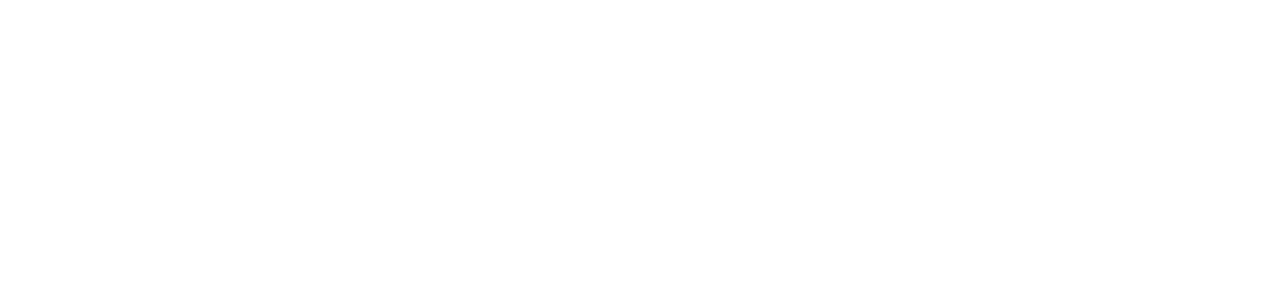
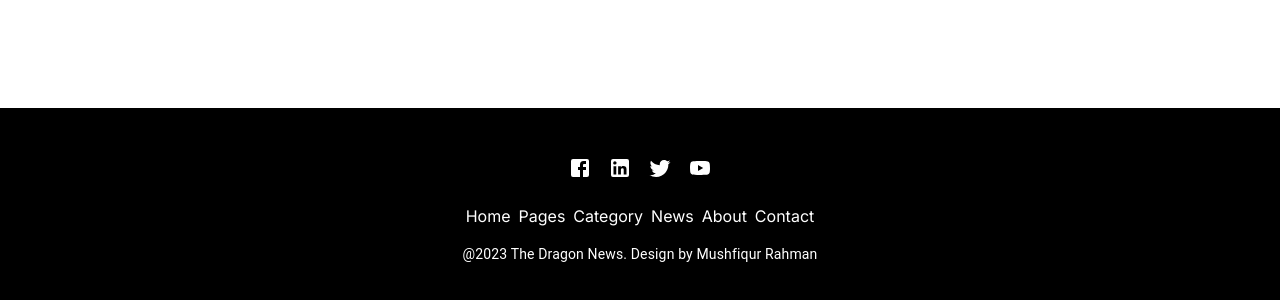
Before and after one commit to rafimd422/dragon-news, a Next.js app: page / in a window 1280 px wide. Shown: the part 756-1056 px from the top of the page. Before the commit the page ends 800 px from the top, so only its background shows below. Built offline with nearby package versions, Linux system fonts and the light colour scheme.

Commit message:
created footer component and added the footer with our layout

```diff
--- a/src/app/layout.js
+++ b/src/app/layout.js
@@ -1,6 +1,8 @@
 import { Inter } from 'next/font/google'
 import './globals.css'
 import NavBar from '@/components/shared/NavBar'
+import Footer from '@/components/shared/Footer'
+import { Container } from '@mui/material'
 
 const inter = Inter({ subsets: ['latin'] })
 
@@ -14,7 +16,11 @@
     <html lang="en">
       <body className={inter.className}>
         <NavBar />
-        {children}</body>
+        <Container maxWidth='lg' className='min-h-screen'>
+        {children}
+        </Container>
+        <Footer />
+        </body>
     </html>
   )
 }
--- /dev/null
+++ b/src/components/shared/Footer.js
@@ -0,0 +1,74 @@
+"use client"
+import { Box, Container, IconButton, Typography } from "@mui/material";
+import FacebookIcon from '@mui/icons-material/Facebook';
+import LinkedInIcon from '@mui/icons-material/LinkedIn';
+import TwitterIcon from '@mui/icons-material/Twitter';
+import YouTubeIcon from '@mui/icons-material/YouTube';
+import Link from "next/link";
+
+const Footer = () => {
+
+    const navItems = [
+        {
+        route: 'Home',
+        pathname:'/'
+    },
+        {
+        route: 'Pages',
+        pathname:'/pages'
+    },
+        {
+        route: 'Category',
+        pathname:'/category'
+    },
+        {
+        route: 'News',
+        pathname:'/news'
+    },
+        {
+        route: 'About',
+        pathname:'/about'
+    },
+        {
+        route: 'Contact',
+        pathname:'/contact'
+    },
+
+
+    ];
+
+
+  return (
+    <Box className="bg-black px-2 py-10">
+      <Container>
+        <Box className=" w-full text-center" sx={{"& svg": {color:'white'},}}>
+            <IconButton>
+              <FacebookIcon />
+            </IconButton>
+            <IconButton>
+              <LinkedInIcon />
+            </IconButton>
+            <IconButton>
+              <TwitterIcon />
+            </IconButton>
+            <IconButton>
+              <YouTubeIcon />
+            </IconButton>
+        </Box>
+<Box className="text-white flex gap-2 flex-wrap justify-center my-4">
+{navItems.map((page) => (
+   <Link key={page} href={page.pathname}>
+   {page.route}
+ </Link>
+            ))}
+</Box>
+<Typography variant="body2" color={"white"} textAlign={'center'}>
+    @2023 The Dragon News. Design by Mushfiqur Rahman
+</Typography>
+      </Container>
+
+    </Box>
+  );
+};
+
+export default Footer;
```
